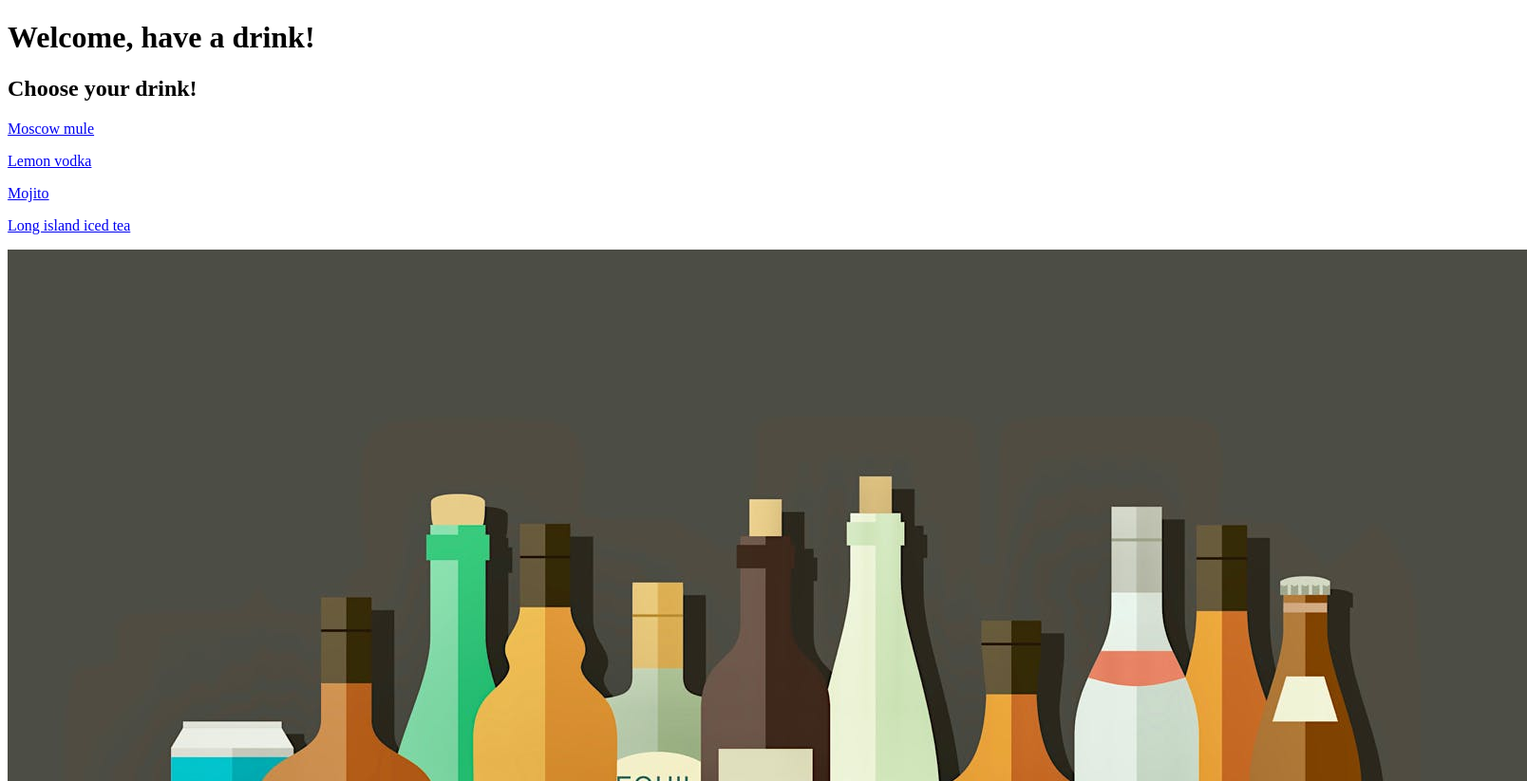
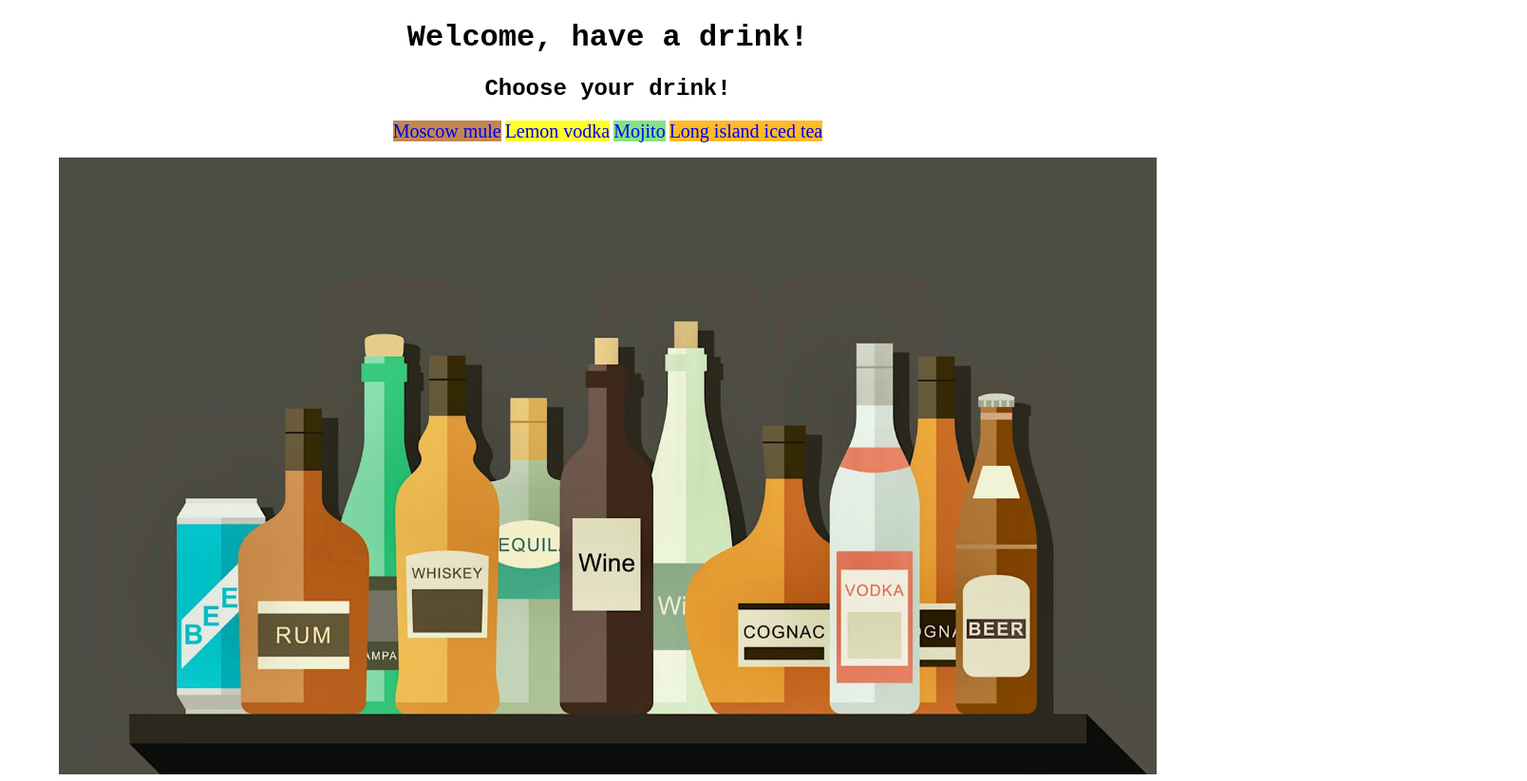
Before and after one commit to kcolreh/recipes, a plain HTML site: page index.html in a window 1280 px wide. Shown: the top 823 px of the page at 95% size, 1608 px wide, since content can reach past the window. Drawn offline with Linux system fonts and the light colour scheme.

Commit message:
Add css to index

```diff
--- a/index.html
+++ b/index.html
@@ -3,16 +3,17 @@
 
     <head>
         <meta charset="UTF-8">
+        <link rel="stylesheet" href="./style.css">
         <title>Home of Alcoholics</title>
     </head>
 
     <body>
-        <h1>Welcome, have a drink!</h1>
-        <h2><b>Choose your drink!</b></h2>
-            <p><a href="./pages/recipes/moscow-mule.html">Moscow mule</a></p>
-            <p><a href="./pages/recipes/lemon-vodka.html">Lemon vodka</a></p>
-            <p><a href="./pages/recipes/mojito.html">Mojito</a></p>
-            <p><a href="./pages/recipes/long-island-iced-tea.html">Long island iced tea</a></p>
-            <img src="./img/alcohol.jpg" alt="A picture of various bottles of alcoholic bevrages">
+        <h1 class="header">Welcome, have a drink!</h1>
+        <h2 class="header">Choose your drink!</h2>
+            <a class="moscow" href="./pages/recipes/moscow-mule.html"> Moscow mule</a>
+            <a class="lemon" href="./pages/recipes/lemon-vodka.html">Lemon vodka</a>
+            <a class="mojito" href="./pages/recipes/mojito.html">Mojito</a>
+            <a class="tea" href="./pages/recipes/long-island-iced-tea.html">Long island iced tea</a>
+            <p><img src="./img/alcohol.jpg" alt="A picture of various bottles of alcoholic bevrages"></p>
         </body>
 </html>
--- /dev/null
+++ b/style.css
@@ -0,0 +1,34 @@
+*{
+    text-align: center;
+    text-decoration: none;
+}
+
+img{
+    width: auto;
+    height: 650px;
+}
+
+.header{
+    font-weight: bolder;
+    font-family: 'Courier New', Courier, monospace;
+}
+
+a{
+    font-size: 20px;
+}
+
+.moscow{
+    background-color: rgba(184, 115, 51 , 0.850);
+}
+
+.lemon{
+    background-color: rgba(255, 255, 0, 0.850);
+}
+
+.mojito{
+    background-color: rgba(110, 223, 110, 0.850);
+}
+
+.tea{
+    background-color: rgba(255, 174, 0, 0.850)
+}
```
